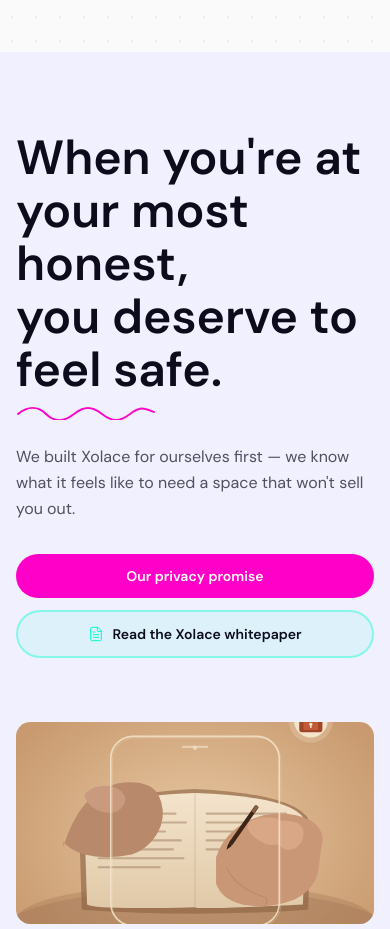
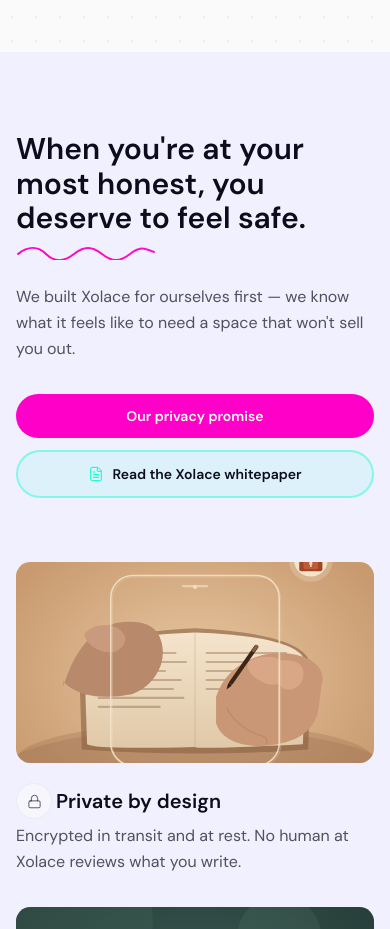
Before and after one commit to xolace-official/xolace_mobile_site, a Next.js app: page / in a window 390 px wide. Shown: the part 5700-6629 px from the top of the page. Built offline with nearby package versions, Linux system fonts and the light colour scheme.

Commit message:
Fit trust section heading to 3 lines on mobile

```diff
--- a/components/landing/trust-section.tsx
+++ b/components/landing/trust-section.tsx
@@ -89,9 +89,8 @@
           transition={{ duration: 0.5, ease: "easeOut" }}
           className="mb-16"
         >
-          <h2 className="mb-2 font-serif text-5xl leading-[1.1] font-semibold text-foreground md:text-6xl lg:text-[4.25rem]">
-            When you&apos;re at your most honest,
-            <br /> you deserve to feel safe.
+          <h2 className="text-balance mb-2 font-serif text-3xl leading-[1.15] font-semibold text-foreground md:text-6xl lg:text-[4.25rem]">
+            When you&apos;re at your most honest, you deserve to feel safe.
           </h2>
           {/* Signature-style flourish — echoes the mark under the advisors heading */}
           <svg
```
